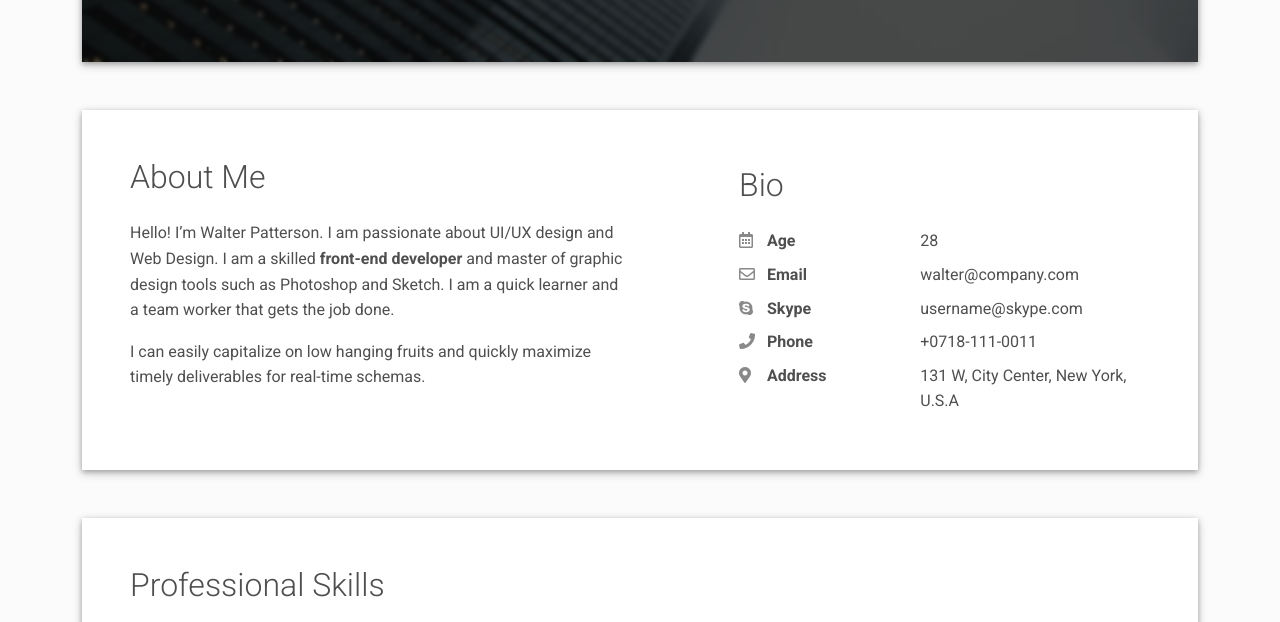
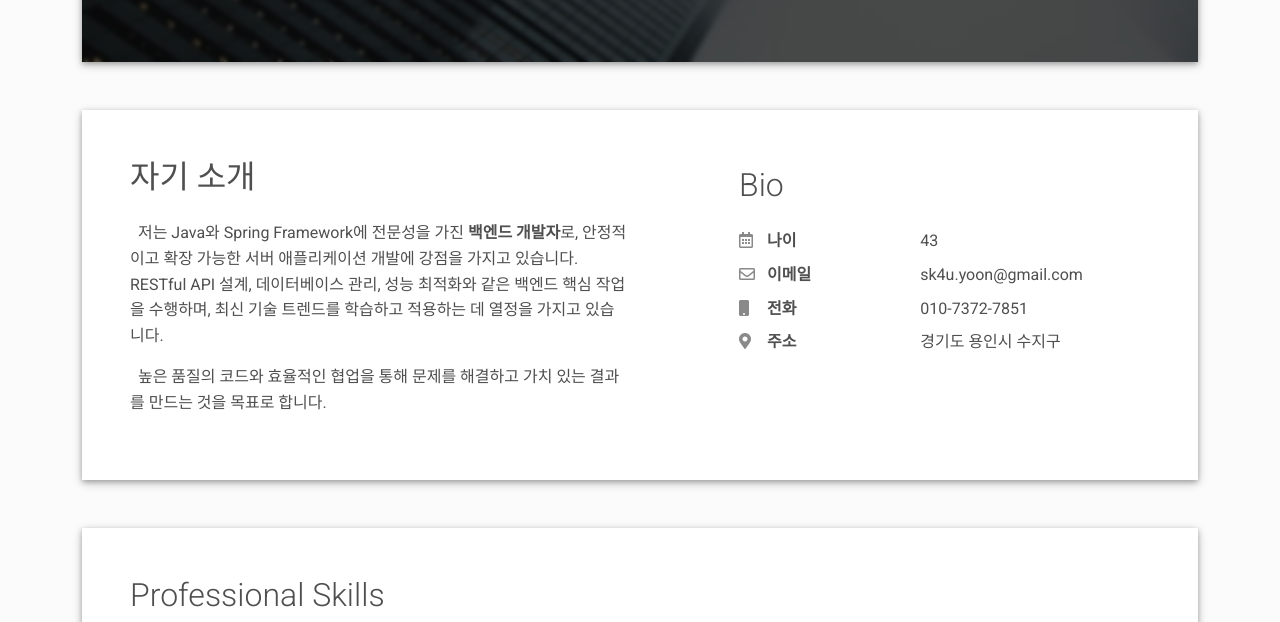
Before and after one commit to anytimesk/portfolio, a plain HTML site: page bootstrap_v2/index.html in a window 1280 px wide. Shown: the part 550-1172 px from the top of the page. Drawn offline with nearby package versions, Linux system fonts and the light colour scheme.

Commit message:
자기 소개 반영

```diff
--- a/bootstrap_v2/index.html
+++ b/bootstrap_v2/index.html
@@ -72,7 +72,7 @@
             <div class="header-bio mt-3">
               <div data-aos="zoom-in" data-aos-delay="0">
                 <h2 class="h1" data-key="Name">Sungkun Yoon</h2>
-                <p>Front-end Developer and Graphic Designer</p>
+                <p data-key="Intro-Position">Backend Developer</p>
               </div>
               <div class="header-social mb-3 d-print-none" data-aos="zoom-in" data-aos-delay="200">
                 <nav role="navigation">
@@ -99,42 +99,35 @@
     <div class="about-section">
       <div class="row">
         <div class="col-md-6">
-          <h2 class="h2 fw-light mb-4">About Me</h2>
-          <p>Hello! I’m Walter Patterson. I am passionate about UI/UX design and Web Design. I am a skilled <strong>front-end developer</strong> and master of graphic design tools such as Photoshop and Sketch. I am a quick learner and a team worker that gets the job done.</p>
-          <p>I can easily capitalize on low hanging fruits and quickly maximize timely deliverables for real-time schemas.</p>
+          <h2 class="h2 fw-light mb-4" data-key="AboutMe">About Me</h2>
+          <div data-key="Interduce"></div>
         </div>
         <div class="col-md-5 offset-lg-1">
           <div class="row mt-2">
             <h2 class="h2 fw-light mb-4">Bio</h2>
             <div class="col-sm-5">
-              <div class="pb-2 fw-bolder"><i class="far fa-calendar-alt pe-2 text-muted" style="width:24px;opacity:0.85;"></i> Age</div>
+              <div class="pb-2 fw-bolder"><i class="far fa-calendar-alt pe-2 text-muted" style="width:24px;opacity:0.85;"></i> <span data-key="Age">Age</span></div>
             </div>
             <div class="col-sm-7">
-              <div class="pb-2">28</div>
+              <div class="pb-2" id="age">43</div>
             </div>
             <div class="col-sm-5">
-              <div class="pb-2 fw-bolder"><i class="far fa-envelope pe-2 text-muted" style="width:24px;opacity:0.85;"></i> Email</div>
+              <div class="pb-2 fw-bolder"><i class="far fa-envelope pe-2 text-muted" style="width:24px;opacity:0.85;"></i> <span data-key="Email">Email</span></div>
             </div>
             <div class="col-sm-7">
-              <div class="pb-2">walter@company.com</div>
+              <div class="pb-2">sk4u.yoon@gmail.com</div>
             </div>
             <div class="col-sm-5">
-              <div class="pb-2 fw-bolder"><i class="fab fa-skype pe-2 text-muted" style="width:24px;opacity:0.85;"></i> Skype</div>
+              <div class="pb-2 fw-bolder"><i class="fas fa-mobile pe-2 text-muted" style="width:24px;opacity:0.85;"></i> <span data-key="Phone">Phone</span></div>
             </div>
             <div class="col-sm-7">
-              <div class="pb-2">username@skype.com</div>
+              <div class="pb-2" data-key="PhoneNum">+82(0)10-7372-7851</div>
             </div>
             <div class="col-sm-5">
-              <div class="pb-2 fw-bolder"><i class="fas fa-phone pe-2 text-muted" style="width:24px;opacity:0.85;"></i> Phone</div>
+              <div class="pb-2 fw-bolder"><i class="fas fa-map-marker-alt pe-2 text-muted" style="width:24px;opacity:0.85;"></i> <span data-key="Address">Address</span></div>
             </div>
             <div class="col-sm-7">
-              <div class="pb-2">+0718-111-0011</div>
-            </div>
-            <div class="col-sm-5">
-              <div class="pb-2 fw-bolder"><i class="fas fa-map-marker-alt pe-2 text-muted" style="width:24px;opacity:0.85;"></i> Address</div>
-            </div>
-            <div class="col-sm-7">
-              <div class="pb-2">131 W, City Center, New York, U.S.A</div>
+              <div class="pb-2" data-key="AddressVal">Suji-gu, Yongin-si, Gyeonggi-do, Republic of Korea</div>
             </div>
           </div>
         </div>
@@ -438,6 +431,7 @@
     <script src="https://code.jquery.com/jquery-3.6.0.min.js"></script>
     <script>
       $(document).ready(function() {
+        $("#age").text(calAge('1981-06-29'));
         updateLanguage($("#lang").val());
       });
 
@@ -456,6 +450,19 @@
           console.error("Failed to load language file.");
         });
       }
+
+      function calAge(birthStr) {
+        const today = new Date();
+        const birthDate = new Date(birthStr);
+        let age = today.getFullYear() - birthDate.getFullYear();
+        const monthDiff = today.getMonth() - birthDate.getMonth();
+        // 월 차이가 음수이거나, 월이 같아도 일이 지나지 않은 경우 나이에서 1 빼기
+        if (monthDiff < 0 || (monthDiff === 0 && today.getDate() < birthDate.getDate())) {
+            age--;
+        }
+
+        return age;
+      }
     </script>
   </body>
 </html>
--- a/bootstrap_v2/lang/ko.json
+++ b/bootstrap_v2/lang/ko.json
@@ -7,6 +7,19 @@
     "Contact": "연락",
     "About": "소개",
     "Skills": "보유 기술",
+
+    "Intro-Position": "백엔드 개발자",
+
+    "AboutMe":"자기 소개",
+    "Interduce": "<p>&nbsp;&nbsp;저는 Java와 Spring Framework에 전문성을 가진 <b>백엔드 개발자</b>로, 안정적이고 확장 가능한 서버 애플리케이션 개발에 강점을 가지고 있습니다. RESTful API 설계, 데이터베이스 관리, 성능 최적화와 같은 백엔드 핵심 작업을 수행하며, 최신 기술 트렌드를 학습하고 적용하는 데 열정을 가지고 있습니다.</p><p>&nbsp;&nbsp;높은 품질의 코드와 효율적인 협업을 통해 문제를 해결하고 가치 있는 결과를 만드는 것을 목표로 합니다.</p>",
+
+    "Age": "나이",
+    "Email": "이메일",
+    "Phone": "전화",
+    "Address": "주소",
+
+    "PhoneNum": "010-7372-7851",
+    "AddressVal": "경기도 용인시 수지구",
 
     "Work-Position-4": "백엔드 개발자",
     "Work-Period-4": "2020. 3월 - 2022. 8월",
```
Also changed, not shown: bootstrap_v2/lang/en.json (+13 -0 lines).
